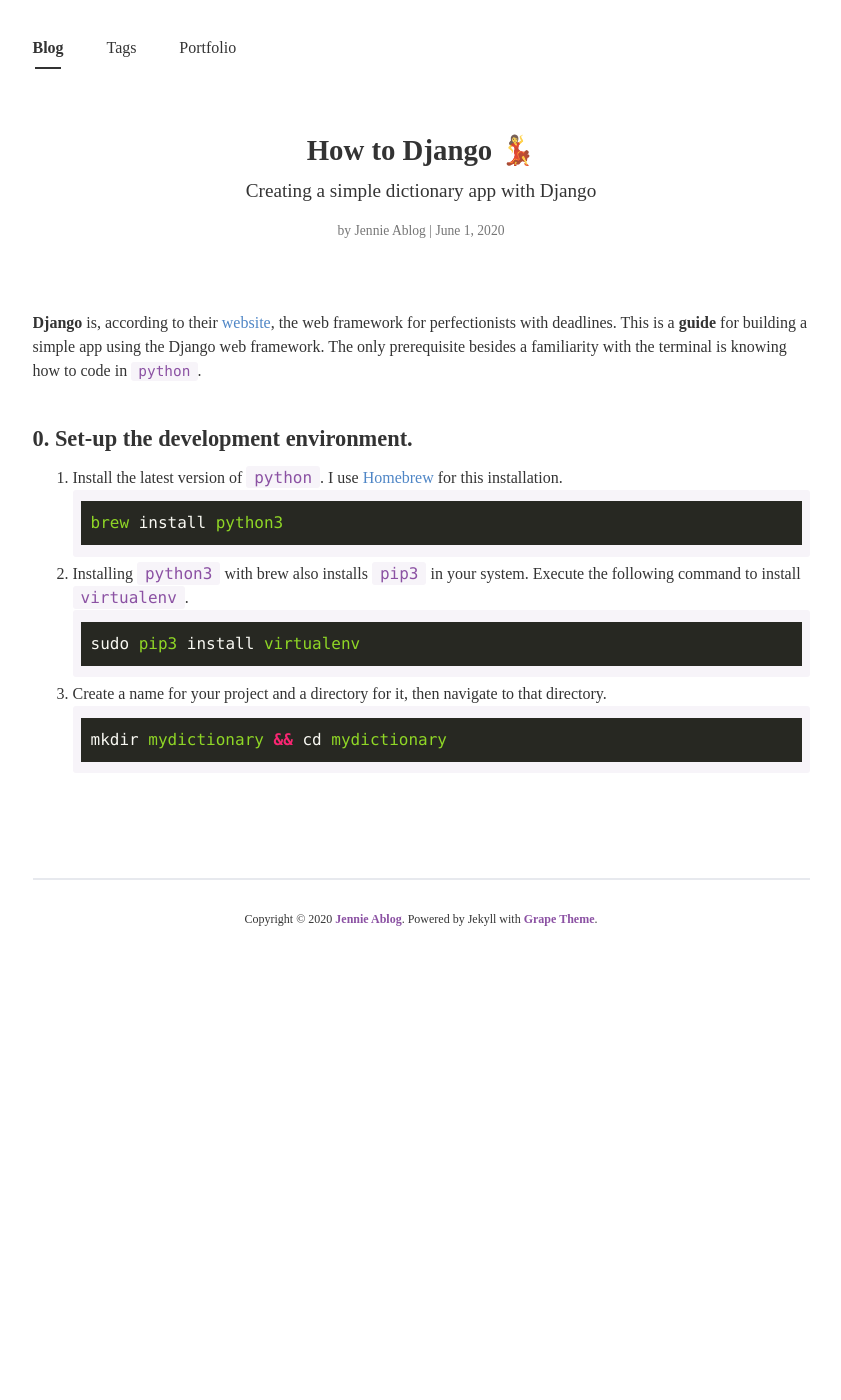
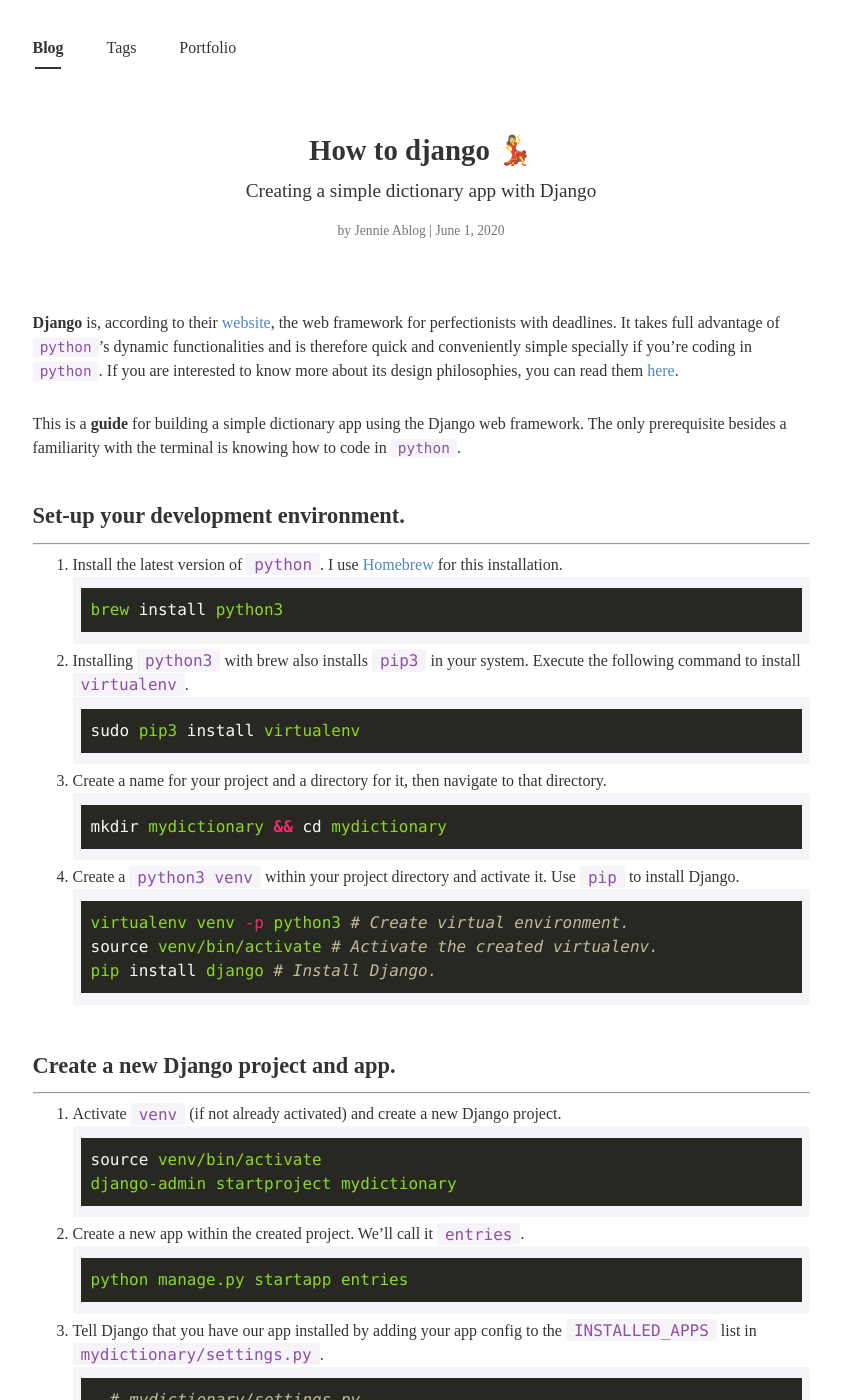
Before and after one commit to jennieablog/jennieablog.github.io, a Jekyll site: the page built from _posts/2020-06-01-django-beginners-guide.md, in a window 1280 px wide and 1400 px high. Shown: the whole window, without its empty margins (219-1060 px from the left). Built offline with Jekyll 4.4.1, drawn with Linux system fonts in a browser that asks for light colours; nearby versions of some CDN libraries; some web fonts are replaced; comment, search, counter and statistics services are not loaded; some of the changed text lies outside the part shown.

Commit message:
blogpost3 first part

````diff
--- a/_posts/2020-06-01-django-beginners-guide.md
+++ b/_posts/2020-06-01-django-beginners-guide.md
@@ -1,6 +1,6 @@
 ---
 layout: post
-title: How to Django 💃
+title: How to django 💃
 subtitle : Creating a simple dictionary app with Django
 tags: [django, tutorial]
 image: https://images.pexels.com/photos/160107/pexels-photo-160107.jpeg?auto=compress&cs=tinysrgb&dpr=2&h=650&w=940
@@ -13,11 +13,12 @@ comments : True
 <!-- INTRODUCTION -->
 
 
-<strong>Django</strong> is, according to their <a href="https://djangoproject.com/">website</a>, the web framework for perfectionists with deadlines. This is a <strong>guide</strong> for building a simple app using the Django web framework. The only prerequisite besides a familiarity with the terminal is knowing how to code in `python`.<br><br>
+<strong>Django</strong> is, according to their <a href="https://djangoproject.com/">website</a>, the web framework for perfectionists with deadlines. It takes full advantage of `python`'s dynamic functionalities and is therefore quick and conveniently simple specially if you're coding in `python`. If you are interested to know more about its design philosophies, you can read them [here](https://docs.djangoproject.com/en/3.0/misc/design-philosophies/).<br><br>
 
-<!-- THE SETUP -->
+This is a <strong>guide</strong> for building a simple dictionary app using the Django web framework. The only prerequisite besides a familiarity with the terminal is knowing how to code in `python`.<br><br>
 
-<h3>0. Set-up the development environment.</h3>
+### Set-up your development environment.
+***
 
 1. Install the latest version of `python`. I use <a href="https://brew.sh/">Homebrew</a> for this installation.
 ```bash
@@ -31,3 +32,91 @@ sudo pip3 install virtualenv
 ```bash
 mkdir mydictionary && cd mydictionary
 ```
+
+3. Create a `python3 venv` within your project directory and activate it. Use `pip` to install Django.
+```bash
+virtualenv venv -p python3 # Create virtual environment.
+source venv/bin/activate # Activate the created virtualenv.
+pip install django # Install Django.
+```
+<br>
+
+### Create a new Django project and app.
+***
+
+1. Activate `venv` (if not already activated) and create a new Django project.
+```bash
+source venv/bin/activate
+django-admin startproject mydictionary
+```
+
+2. Create a new app within the created project. We'll call it `entries`.
+```bash
+python manage.py startapp entries
+```
+
+3. Tell Django that you have our app installed by adding your app config to the `INSTALLED_APPS` list in `mydictionary/settings.py`.
+  ```python
+  # mydictionary/settings.py
+  INSTALLED_APPS = [
+      'entries.apps.EntriesConfig', # Add your app here.
+      'django.contrib.admin',
+      'django.contrib.auth',
+      'django.contrib.contenttypes',
+      'django.contrib.sessions',
+      'django.contrib.messages',
+      'django.contrib.staticfiles',
+  ]
+  ```
+<br>
+
+### Set-up the database.
+***
+
+1. Run initial migration to create initial tables for the database.
+```bash
+python manage.py migrate
+```
+2. Define models in `/entries/models.py`.
+```python
+# app/models.py
+from django.db import models
+# Word model has only one attribute: word_text.
+class Word(models.Model):
+  word_text = models.CharField(max_length=200)
+# Definition model should have pos_tag (part of speech) and definition_text.
+class Definition(models.Model):
+    word = models.ForeignKey(Word, on_delete=models.CASCADE)
+    pos_tag = models.CharField(max_length=10)
+    definition_text = models.CharField(max_length=200)
+```
+
+3. Make a new migration to tell Django that you made some changes to the initial model.
+```bash
+python manage.py makemigrations entries
+```
+
+4. Migrate new changes to create new tables for new models.
+```bash
+python manage.py migrate
+```
+
+5. Create superuser for site admin privileges. This will prompt you to give a name, email, and password.
+```bash
+python manage.py createsuperuser
+```
+
+6. Allow the app's tables to be modifiable by editing `myapp/admin.py`
+```python
+# myapp/admin.py
+from django.contrib import admin
+from .models import Word, Definition
+admin.site.register(Word)
+admin.site.register(Definition)
+```
+
+7. Log in at `localhost:8000/admin` and populate initial DB as admin.<br><br>
+
+***
+###  🚧 Checkpoint 1: Test admin functionality.
+***
````
Also changed, not shown: _posts/2020-05-25-a-blog-is-born.md (+13 -37 lines), _posts/2020-05-30-sign-language-representations.md (+6 -20 lines).
